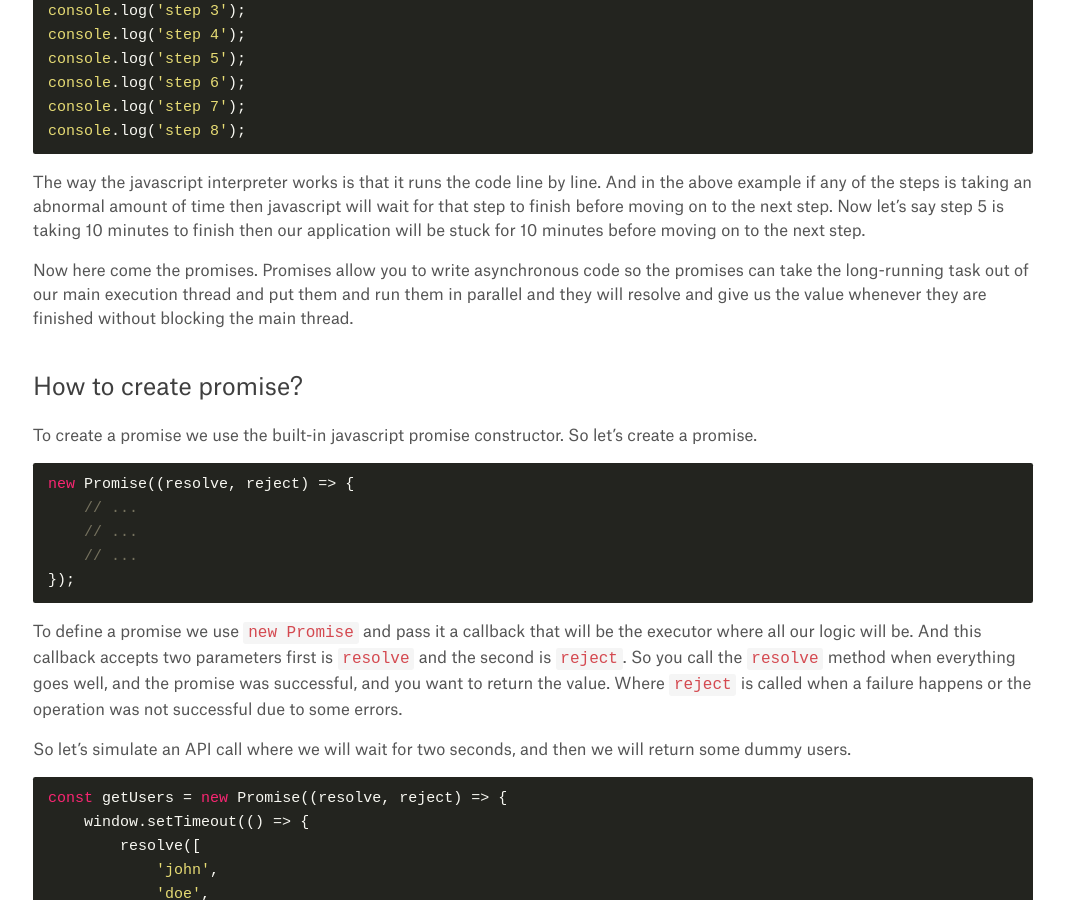
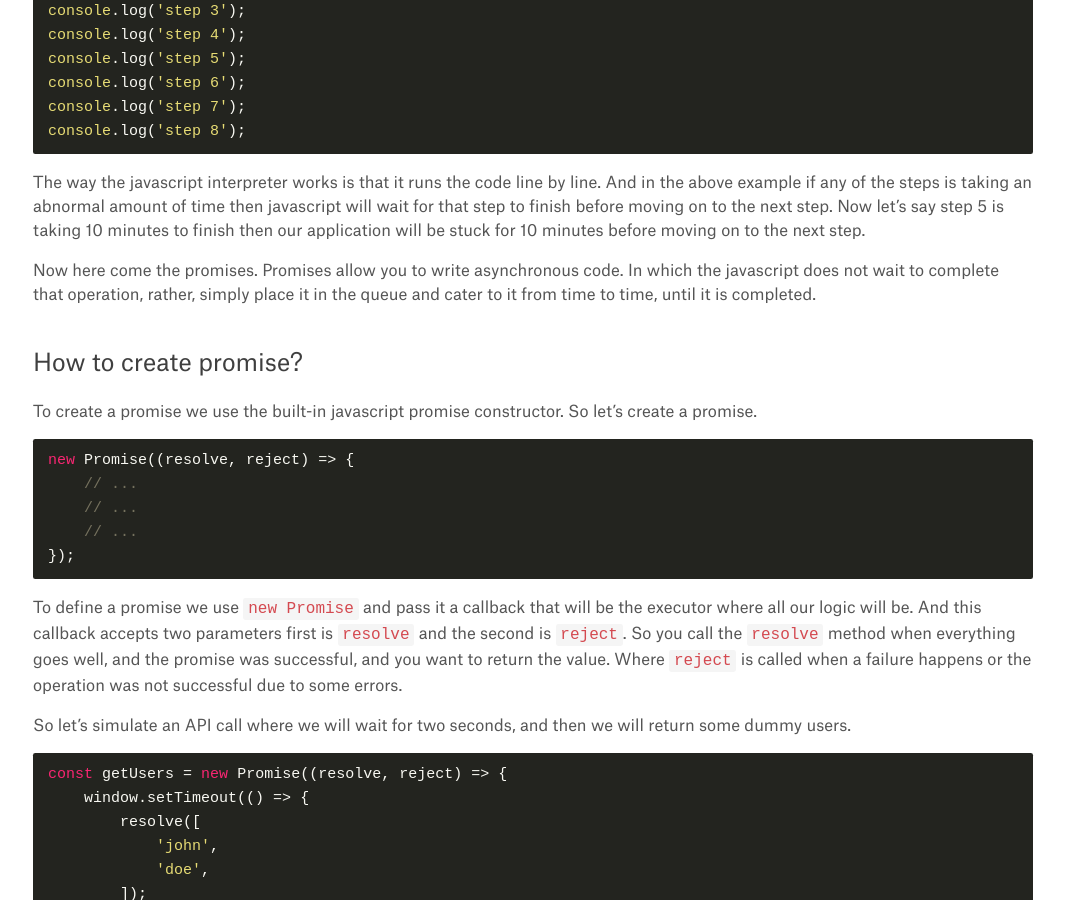
Before and after one commit to Idnan/idnan.github.io, a Jekyll site: the page built from blog/_posts/2020-12-16-promises-in-javascript.md, in a window 1280 px wide and 900 px high, scrolled down 532 px. Shown: the whole window, without its empty margins (107-1172 px from the left). Built offline with Jekyll 4.4.1, drawn with Linux system fonts in a browser that asks for light colours; some web fonts are replaced; comment, search, counter and statistics services are not loaded.

Commit message:
Update 2020-12-16-promises-in-javascript.md

```diff
--- a/blog/_posts/2020-12-16-promises-in-javascript.md
+++ b/blog/_posts/2020-12-16-promises-in-javascript.md
@@ -20,7 +20,7 @@ console.log('step 8');
 
 The way the javascript interpreter works is that it runs the code line by line. And in the above example if any of the steps is taking an abnormal amount of time then javascript will wait for that step to finish before moving on to the next step. Now let's say step 5 is taking 10 minutes to finish then our application will be stuck for 10 minutes before moving on to the next step.
 
-Now here come the promises. Promises allow you to write asynchronous code so the promises can take the long-running task out of our main execution thread and put them and run them in parallel and they will resolve and give us the value whenever they are finished without blocking the main thread.
+Now here come the promises. Promises allow you to write asynchronous code. In which the javascript does not wait to complete that operation, rather, simply place it in the queue and cater to it from time to time, until it is completed.
 
 ## How to create promise?
 To create a promise we use the built-in javascript promise constructor. So let's create a promise.
```
